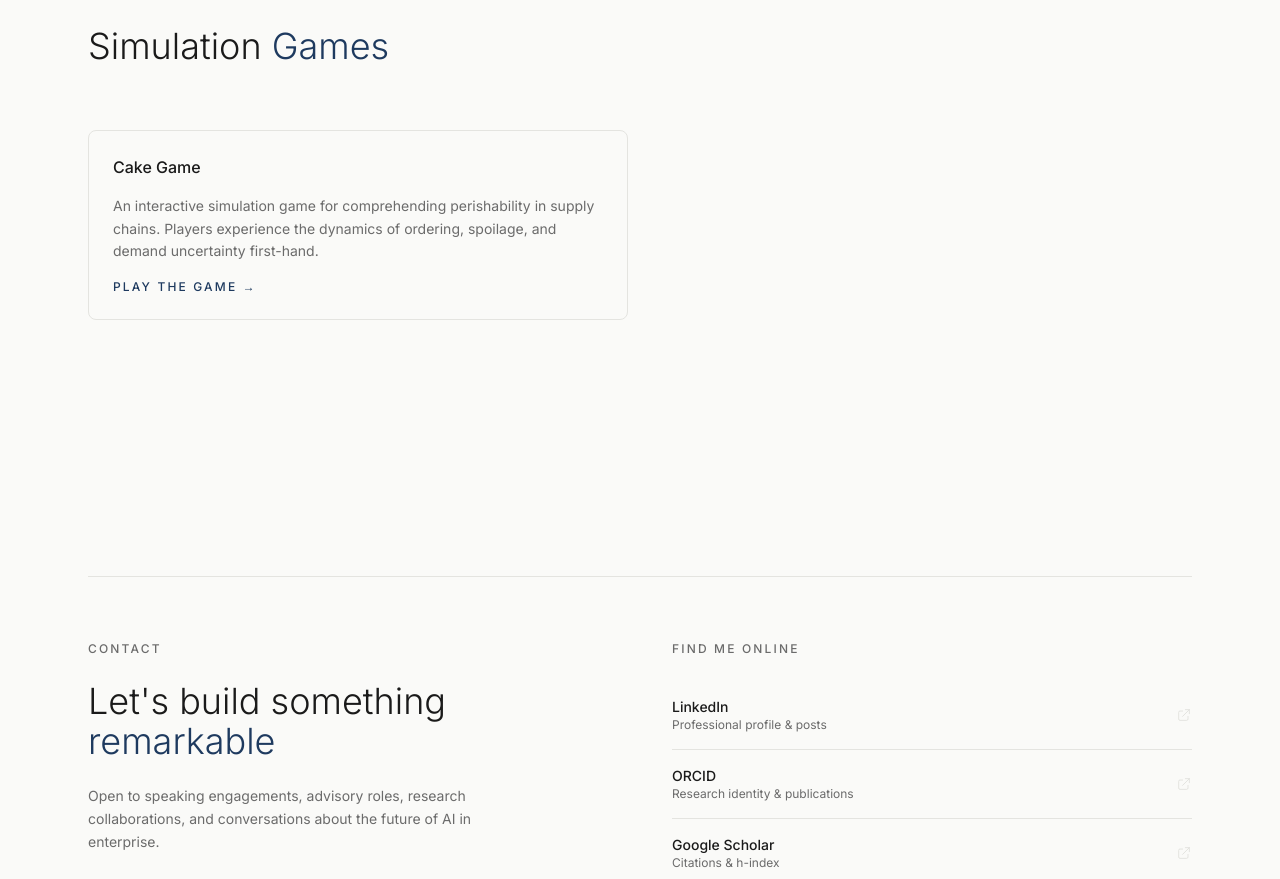
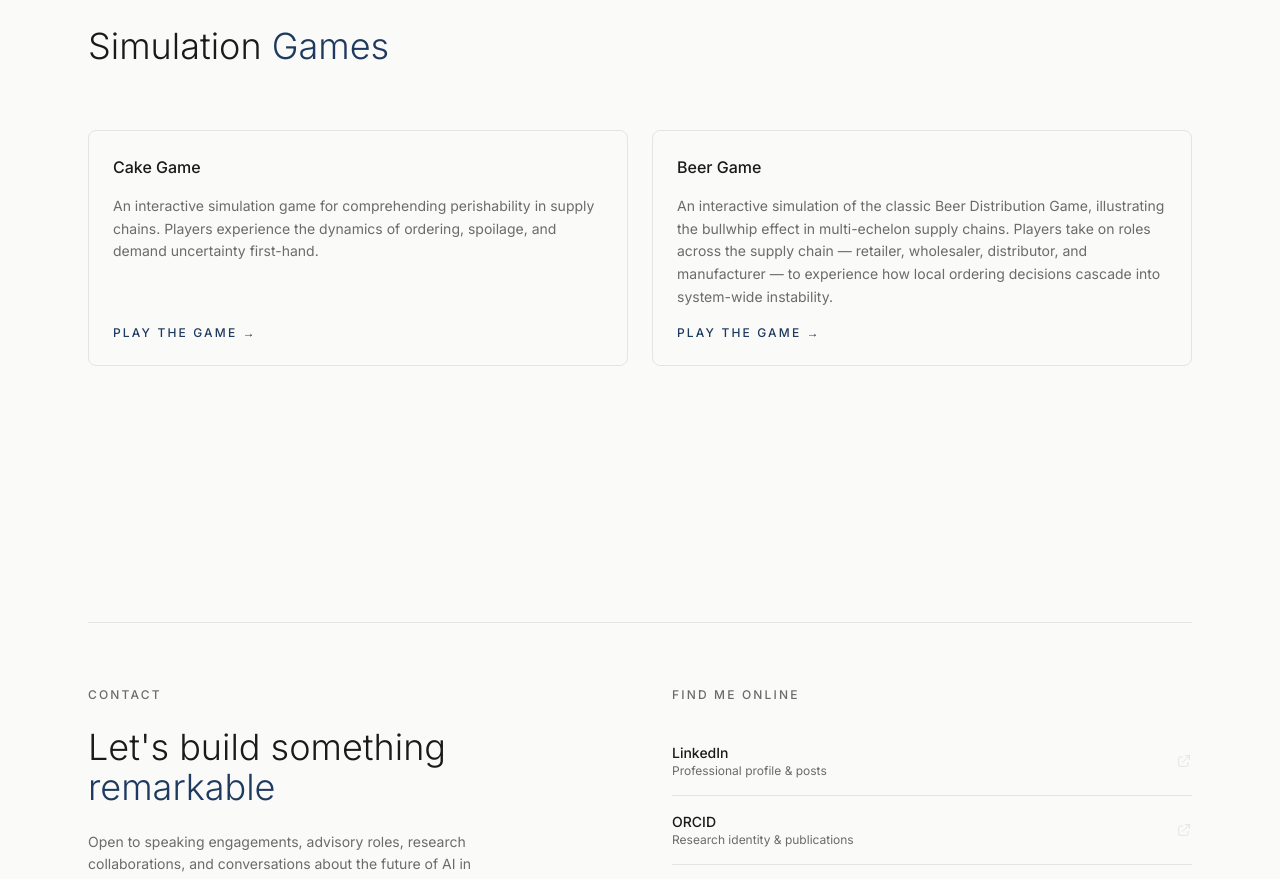
Before and after one commit to NarasimhaKamathB/narasimhakamath-website, a Next.js app: page / in a window 1280 px wide. Shown: the part 7243-8122 px from the top of the page. Built offline with nearby package versions, Linux system fonts and the light colour scheme.

Commit message:
Add Beer Game to Simulation Games section

```diff
--- a/components/SimulationGames.tsx
+++ b/components/SimulationGames.tsx
@@ -3,6 +3,11 @@ const games = [
     title: "Cake Game",
     desc: "An interactive simulation game for comprehending perishability in supply chains. Players experience the dynamics of ordering, spoilage, and demand uncertainty first-hand.",
     link: "https://cake-game-6o4q.vercel.app/",
+  },
+  {
+    title: "Beer Game",
+    desc: "An interactive simulation of the classic Beer Distribution Game, illustrating the bullwhip effect in multi-echelon supply chains. Players take on roles across the supply chain — retailer, wholesaler, distributor, and manufacturer — to experience how local ordering decisions cascade into system-wide instability.",
+    link: "https://beer-game-blond-one.vercel.app/",
   },
 ];
 
```
